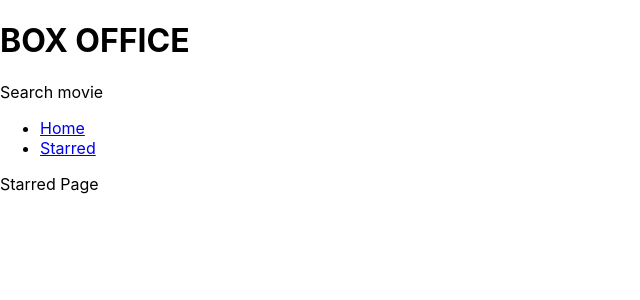
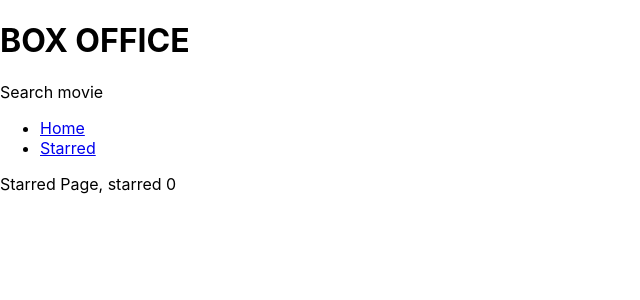
Before and after one commit to Riteshk64/Box-office, a React (Create React App) app: page /starred in a window 1280 px wide. Shown: the top 300 px of the page, without its empty margins (0-640 px from the left). Built offline with nearby package versions, Linux system fonts and the light colour scheme.

Commit message:
Created useStarredShows custom hook. Placed useStarredShows logic in a seperate js file.

```diff
--- a/src/components/Shows/ShowCard.jsx
+++ b/src/components/Shows/ShowCard.jsx
@@ -1,5 +1,5 @@
 // display show search results in cards
-const ShowCard = ({ name, image, id, summary, onStarMeClick }) => {
+const ShowCard = ({ name, image, id, summary, onStarMeClick, isStarred }) => {
   const summaryStripped = summary
     ? summary.split(' ').slice(0, 10).join(' ').replace(/<.+?>/g, '')
     : 'No description';
@@ -18,7 +18,7 @@
           Read more
         </a>
         <button type="button" onClick={() => onStarMeClick(id)}>
-          Star me
+          {isStarred ? 'Unstar me' : 'Star me'}
         </button>
       </div>
     </div>
--- a/src/components/Shows/ShowGrid.jsx
+++ b/src/components/Shows/ShowGrid.jsx
@@ -1,41 +1,9 @@
 // To display show cards in a grid
-import { useEffect, useReducer } from 'react';
+import { useStarredShows } from '../../lib/useStarredShows';
 import ShowCard from './ShowCard';
 
-const usePersistedReducer = (reducer, initialState, localStorageKey) => {
-  const [state, dispatch] = useReducer(starredShowReducer, [], initial => {
-    const persistedValue = localStorage.getItem(localStorageKey);
-    return persistedValue ? JSON.parse(persistedValue) : initial;
-  });
-  useEffect(() => {
-    localStorage.setItem(localStorageKey, JSON.stringify(state));
-  }, [state, localStorageKey]);
-
-  return [state, dispatch];
-};
-
-// {action: 'STAR', showId: ''}
-// {action: 'UNSTAR', showId: ''}
-
-const starredShowReducer = (currentStarred, action) => {
-  switch (action.type) {
-    case 'STAR':
-      return currentStarred.concat(action.showId);
-    case 'UNSTAR':
-      return currentStarred.filter(showId => showId !== action.showId);
-    default:
-      return currentStarred;
-  }
-};
-
 const ShowGrid = ({ shows }) => {
-  const [starredShow, dispatchStarred] = usePersistedReducer(
-    starredShowReducer,
-    [],
-    'starredShows'
-  );
-
-  console.log(starredShow);
+  const [starredShow, dispatchStarred] = useStarredShows();
 
   const onStarMeClick = showId => {
     const isStarred = starredShow.includes(showId);
@@ -56,6 +24,7 @@
           id={data.show.id}
           summary={data.show.summary}
           onStarMeClick={onStarMeClick}
+          isStarred={starredShow.includes(data.show.id)}
         />
       ))}
     </div>
--- /dev/null
+++ b/src/lib/useStarredShows.js
@@ -0,0 +1,31 @@
+import { useEffect, useReducer } from 'react';
+
+const usePersistedReducer = (reducer, initialState, localStorageKey) => {
+  const [state, dispatch] = useReducer(starredShowReducer, [], initial => {
+    const persistedValue = localStorage.getItem(localStorageKey);
+    return persistedValue ? JSON.parse(persistedValue) : initial;
+  });
+  useEffect(() => {
+    localStorage.setItem(localStorageKey, JSON.stringify(state));
+  }, [state, localStorageKey]);
+
+  return [state, dispatch];
+};
+
+// {action: 'STAR', showId: ''}
+// {action: 'UNSTAR', showId: ''}
+
+const starredShowReducer = (currentStarred, action) => {
+  switch (action.type) {
+    case 'STAR':
+      return currentStarred.concat(action.showId);
+    case 'UNSTAR':
+      return currentStarred.filter(showId => showId !== action.showId);
+    default:
+      return currentStarred;
+  }
+};
+
+export const useStarredShows = () => {
+  return usePersistedReducer(starredShowReducer, [], 'starredShows');
+};
--- a/src/pages/Starred.jsx
+++ b/src/pages/Starred.jsx
@@ -1,5 +1,8 @@
+import { useStarredShows } from '../lib/useStarredShows';
+
 const Starred = () => {
-  return <div>Starred Page</div>;
+  const [starredShows] = useStarredShows();
+  return <div>Starred Page, starred {starredShows.length}</div>;
 };
 
 export default Starred;
```
